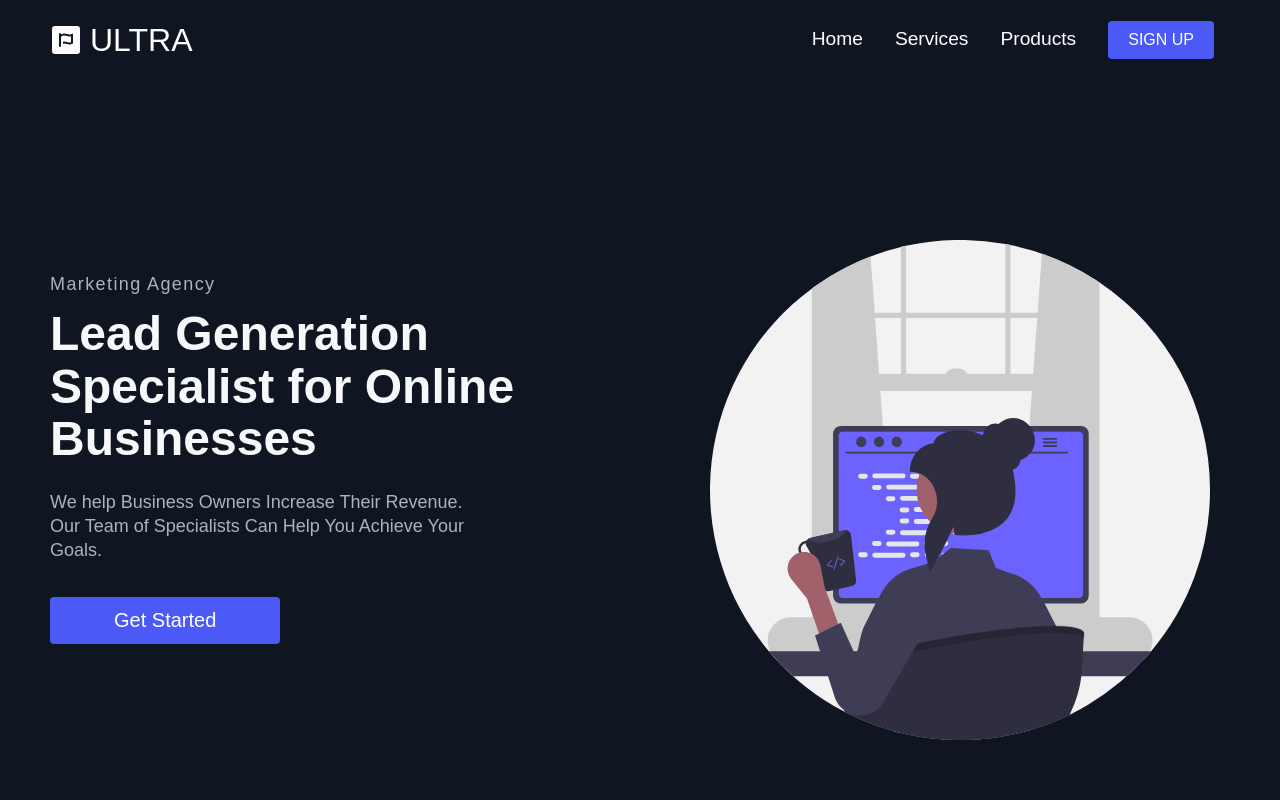
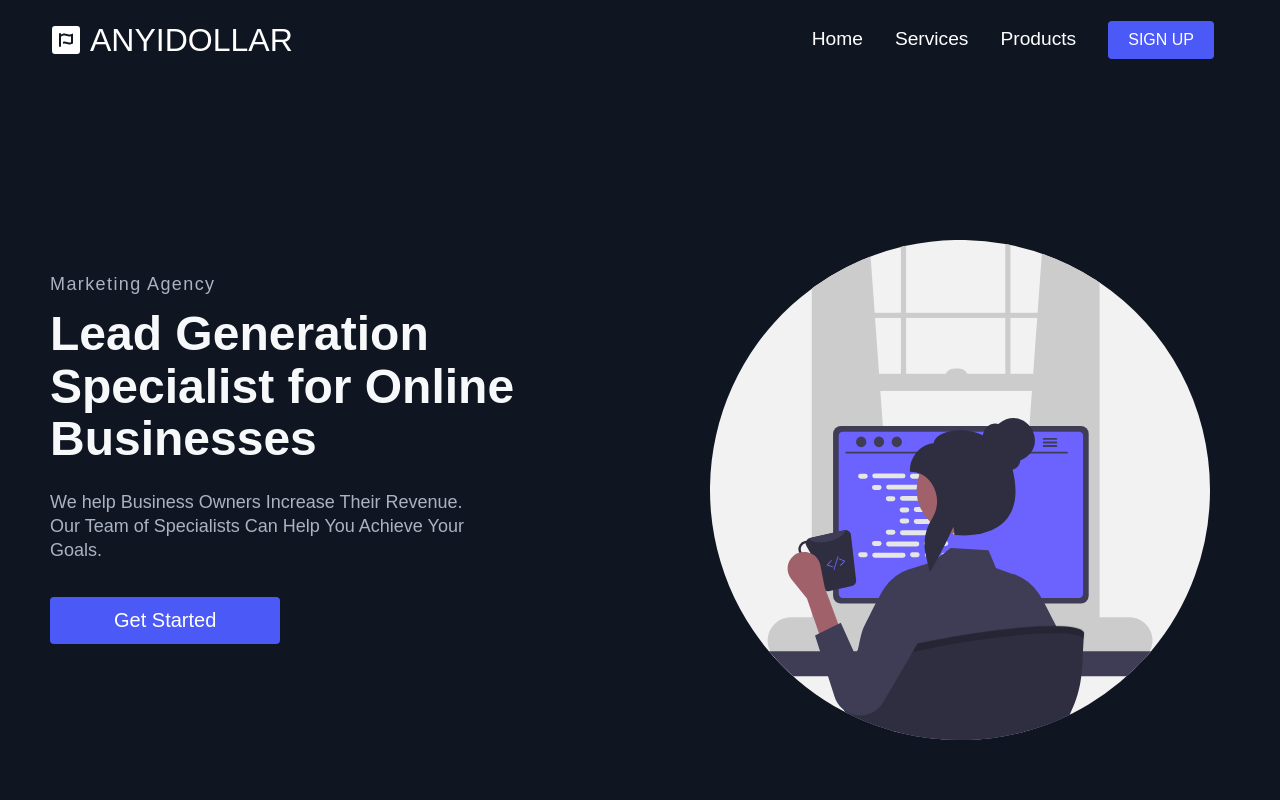
Before and after one commit to Anyidollar/My-website, a React (Create React App) app in the folder My-web/ifeanyi-web/: page / in a window 1280 px wide. Shown: the top 800 px of the page. Built offline with nearby package versions, Linux system fonts and the light colour scheme.

Commit message:
commited

```diff
--- a/My-web/ifeanyi-web/src/components/Navbar/Navbar.js
+++ b/My-web/ifeanyi-web/src/components/Navbar/Navbar.js
@@ -42,7 +42,7 @@ function Navbar() {
           <NavbarContainer>
             <NavLogo to="/" onClick={closeMobileMenu}>
               <NavIcon />
-              ULTRA
+              ANYIDOLLAR
             </NavLogo>
             <MobileIcon onClick={handleClick}>
               {click ? <FaTimes /> : <FaBars />}
```
